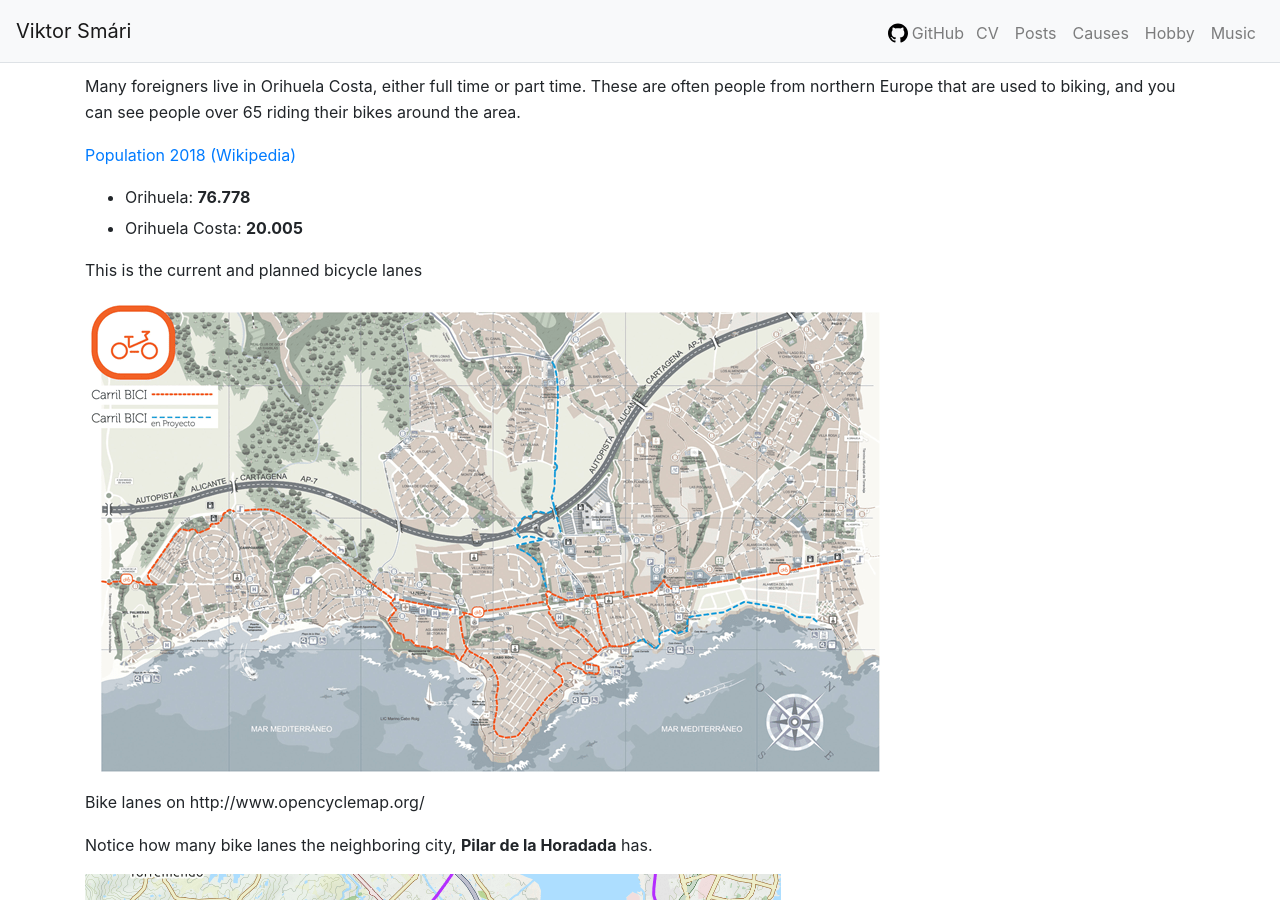
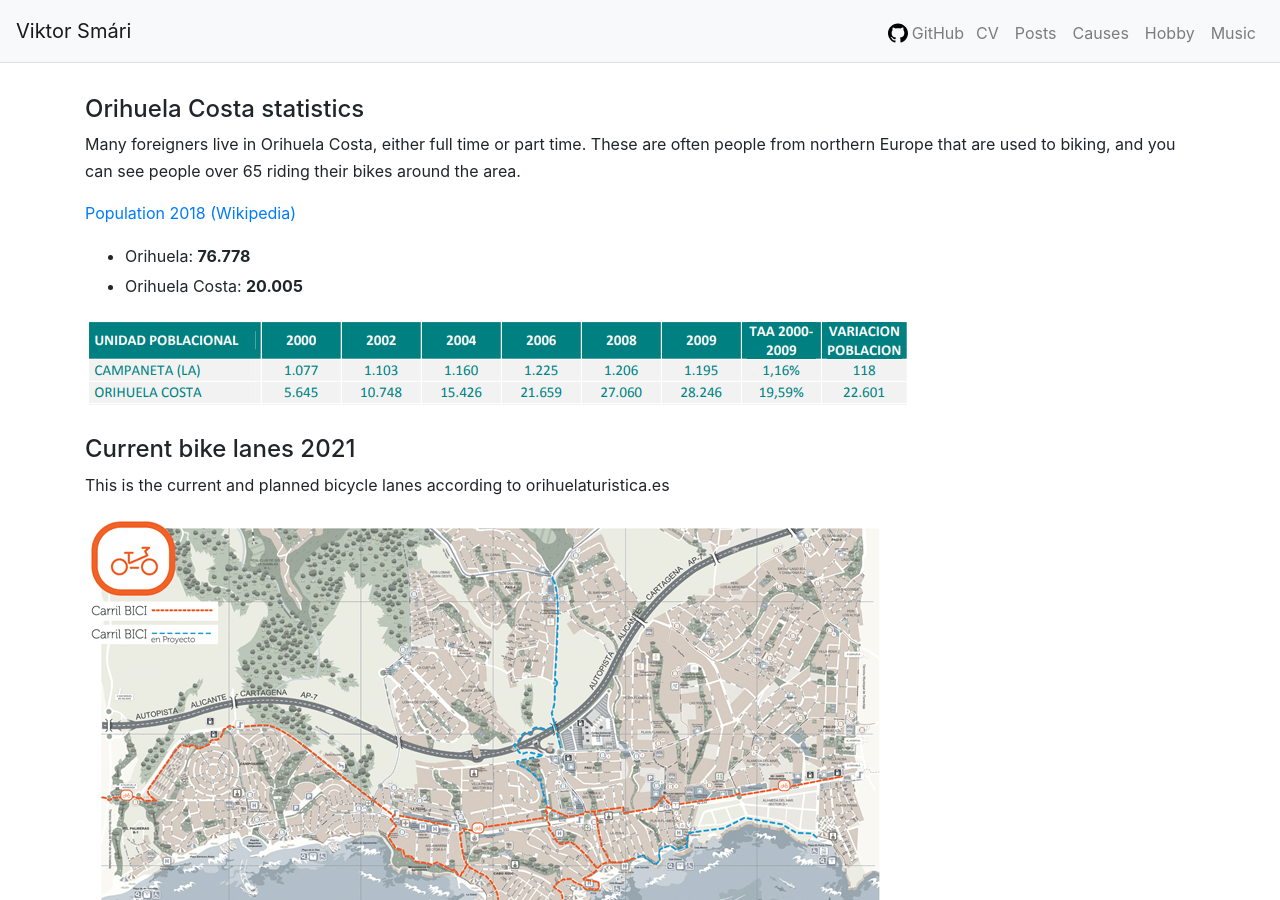
Before and after one commit to viktorsmari/viktorsmari.github.io, a Jekyll site: the page built from orihuela.md, in a window 1280 px wide and 900 px high, scrolled down 2490 px. Built offline with Jekyll 4.4.1, drawn with Linux system fonts in a browser that asks for light colours; comment, search, counter and statistics services are not loaded; some of the changed text lies outside the part shown.

Commit message:
Add sources

```diff
--- a/orihuela.md
+++ b/orihuela.md
@@ -9,13 +9,17 @@
 
 New bike lanes suggestions I am working on using Google Maps layers:
 
+<a target="_blank" href="https://www.google.com/maps/d/u/0/viewer?mid=1gfD2x3qBF_cIC6GDgHPWm5ZcJKOYYoeh&ll=37.93211364094911%2C-0.7370027499999998&z=14">
+Open the map in a new window
+</a>
+
 <iframe src="https://www.google.com/maps/d/u/0/embed?mid=1gfD2x3qBF_cIC6GDgHPWm5ZcJKOYYoeh" width="640" height="480"></iframe>
 
-<a target="_blank" href="https://www.google.com/maps/d/u/0/viewer?mid=1gfD2x3qBF_cIC6GDgHPWm5ZcJKOYYoeh&ll=37.93211364094911%2C-0.7370027499999998&z=14">
-Open in a new window
-</a>
+<p class="mt-3">
+  I also collect photos in this album:
+</p>
 
-<div class="card my-4" style="max-width: 640px">
+<div class="card my-4" style="max-width: 640px;">
   <a href="https://photos.app.goo.gl/HG58UKDLRJmYrqXt6" target="_blank">
     <img class="card-img-top" src="/assets/bikes.png" alt="Bike lanes in Orihuela Costa">
   </a>
@@ -99,8 +103,10 @@
 - Orihuela: **76.778**
 - Orihuela Costa: **20.005**
 
+<img src="/assets/orihuela/ocnumbers.png" class="img-fluid" />
 
-This is the current and planned bicycle lanes
+#### Current bike lanes 2021
+This is the current and planned bicycle lanes according to orihuelaturistica.es
 
 <a target="_blank" href="https://www.orihuelaturistica.es/orihuela/uploaded/Carril%20bici%20Orihuela%20costa.pdf">
   <img src="/assets/orihuela/planned.png" class="img-fluid" />
```
Also changed, not shown: other parts of orihuela.md (+2 -1 lines), assets/orihuela/ocnumbers.png (added).
